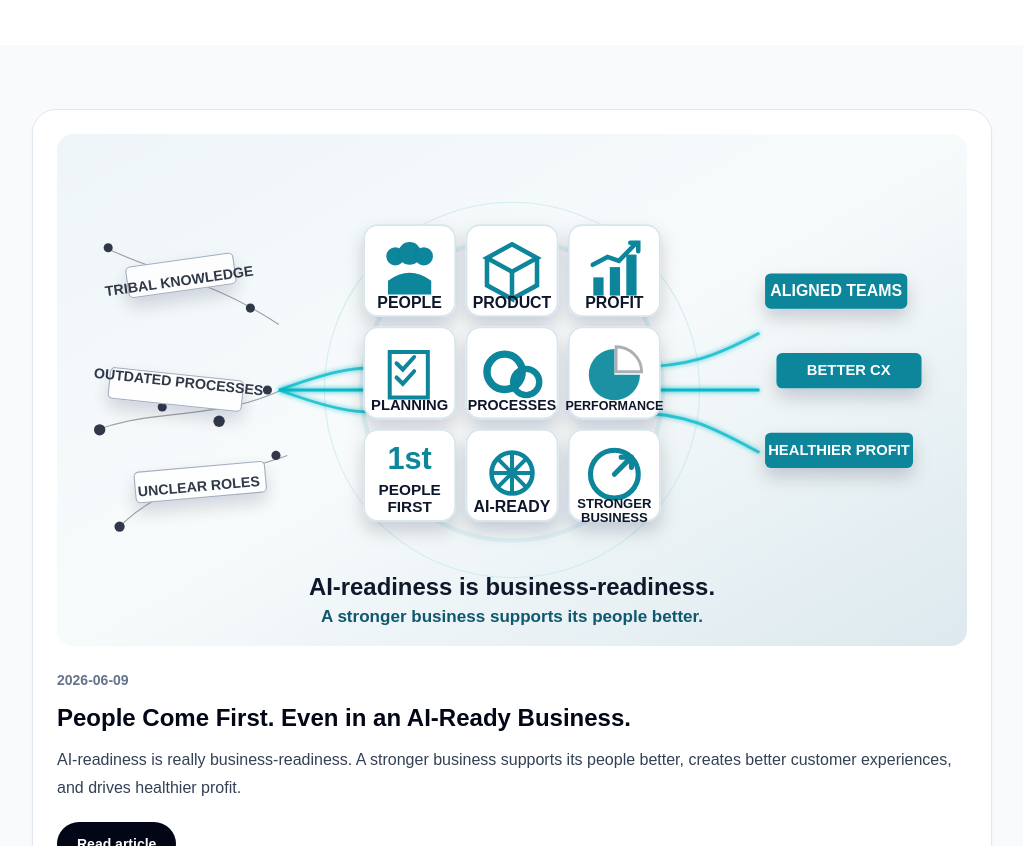
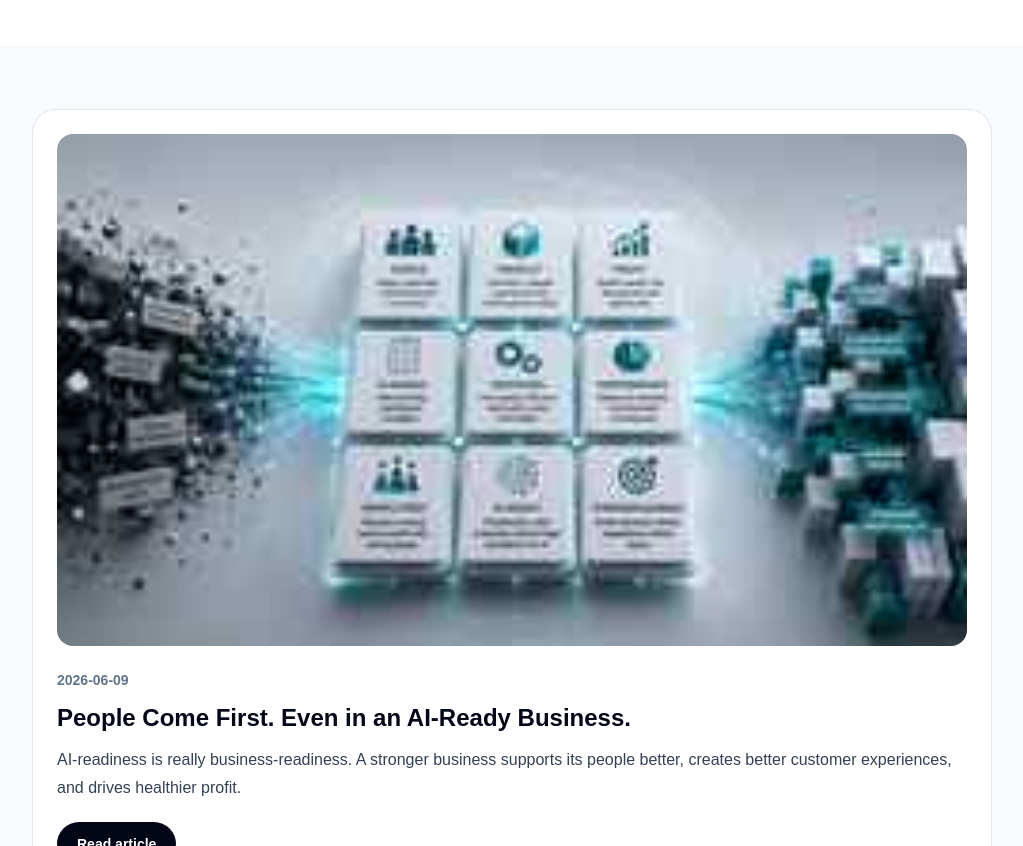
Before and after one commit to brent-prog/3pwebsite, a Next.js app: page /blog in a window 1280 px wide. Shown: the part 560-1406 px from the top of the page, without its empty margins (128-1151 px from the left). Built offline with nearby package versions, Linux system fonts and the light colour scheme.

Commit message:
Revert "Use static people first hero image"
This reverts commit 61ea5b62e73144574c1a560b0d3f6179f9e2f370.

```diff
--- a/app/blog/page.tsx
+++ b/app/blog/page.tsx
@@ -1,4 +1,5 @@
 import Link from "next/link";
+import peopleFirstHeroImage from "./people-first-even-in-an-ai-ready-business/heroImage";
 
 const posts = [
   {
@@ -7,7 +8,7 @@ const posts = [
     summary:
       "AI-readiness is really business-readiness. A stronger business supports its people better, creates better customer experiences, and drives healthier profit.",
     href: "/blog/people-first-even-in-an-ai-ready-business",
-    image: "/blog/people-first-ai-ready-business-hero.svg",
+    image: peopleFirstHeroImage,
   },
   {
     title: "Building a Better Contact Centre Operating Model",
```
